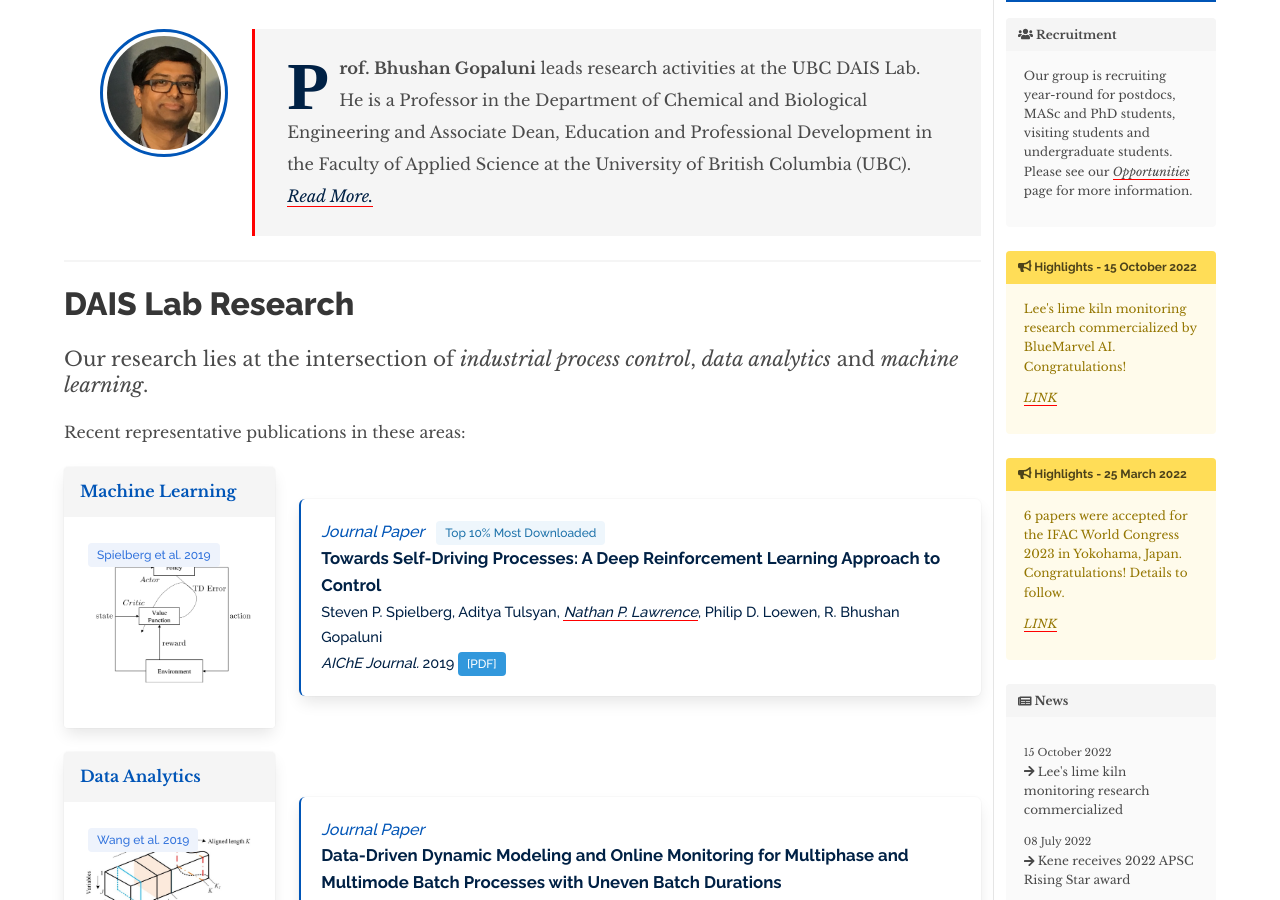
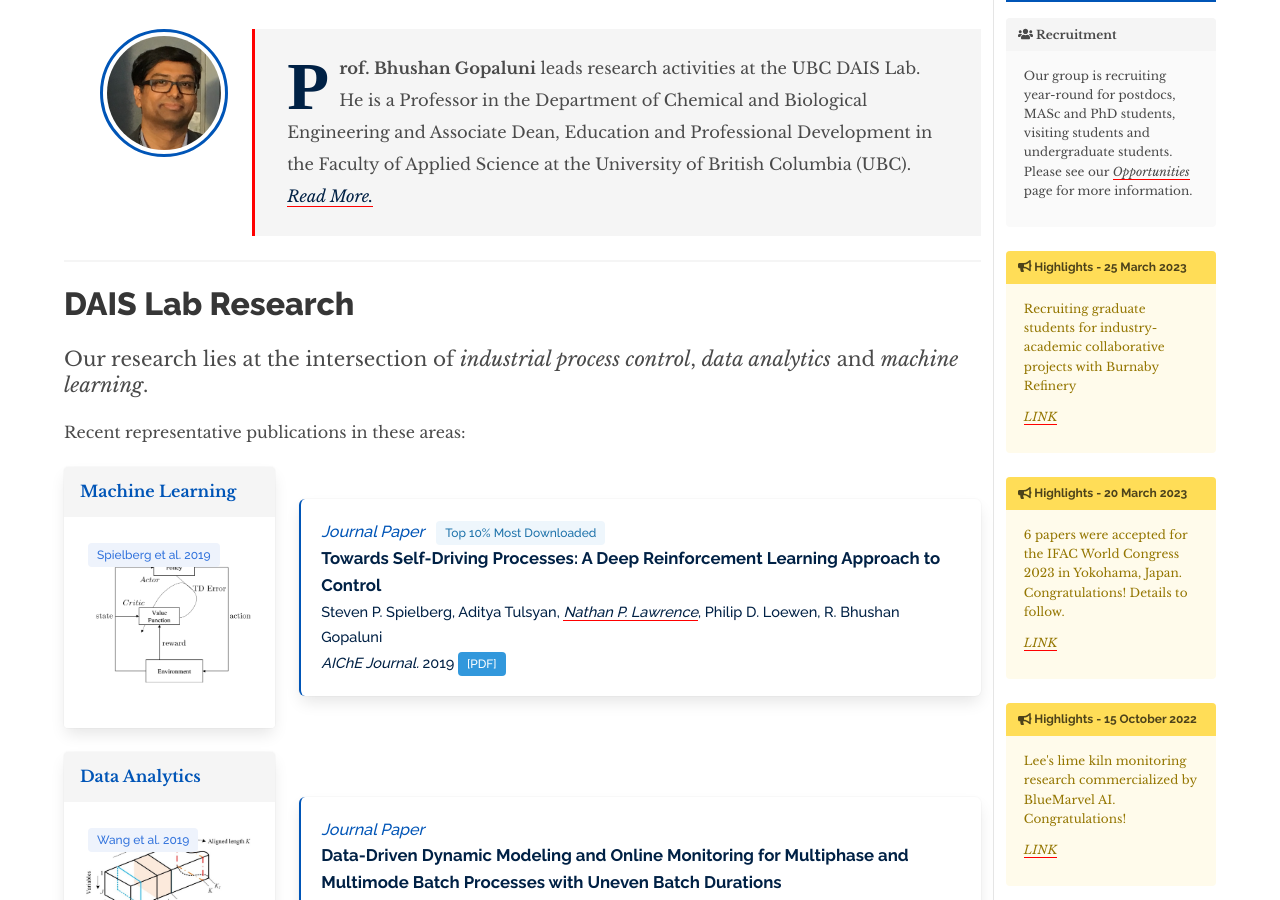
Before and after one commit to daisubc/daisubc.github.io, a Jekyll site: the page built from index.md, in a window 1280 px wide and 900 px high, scrolled down 1423 px. Built offline with Jekyll 4.4.1, drawn with Linux system fonts in a browser that asks for light colours; nearby versions of some CDN libraries; some of the changed text lies outside the part shown.

Commit message:
modify highlight

```diff
--- a/_data/highlights.yml
+++ b/_data/highlights.yml
@@ -1,5 +1,10 @@
+- message: "Recruiting graduate students for industry-academic collaborative projects with Burnaby Refinery"
+  date: "2023-03-25"
+  url: "https://dais.chbe.ubc.ca/news/2023-03-25-burnaby/"
+  display: "True"
+
 - message: "6 papers were accepted for the IFAC World Congress 2023 in Yokohama, Japan. Congratulations! Details to follow."
-  date: "2022-03-25"
+  date: "2023-03-20"
   url: "https://dais.chbe.ubc.ca/news/"
   display: "True"
 
```
